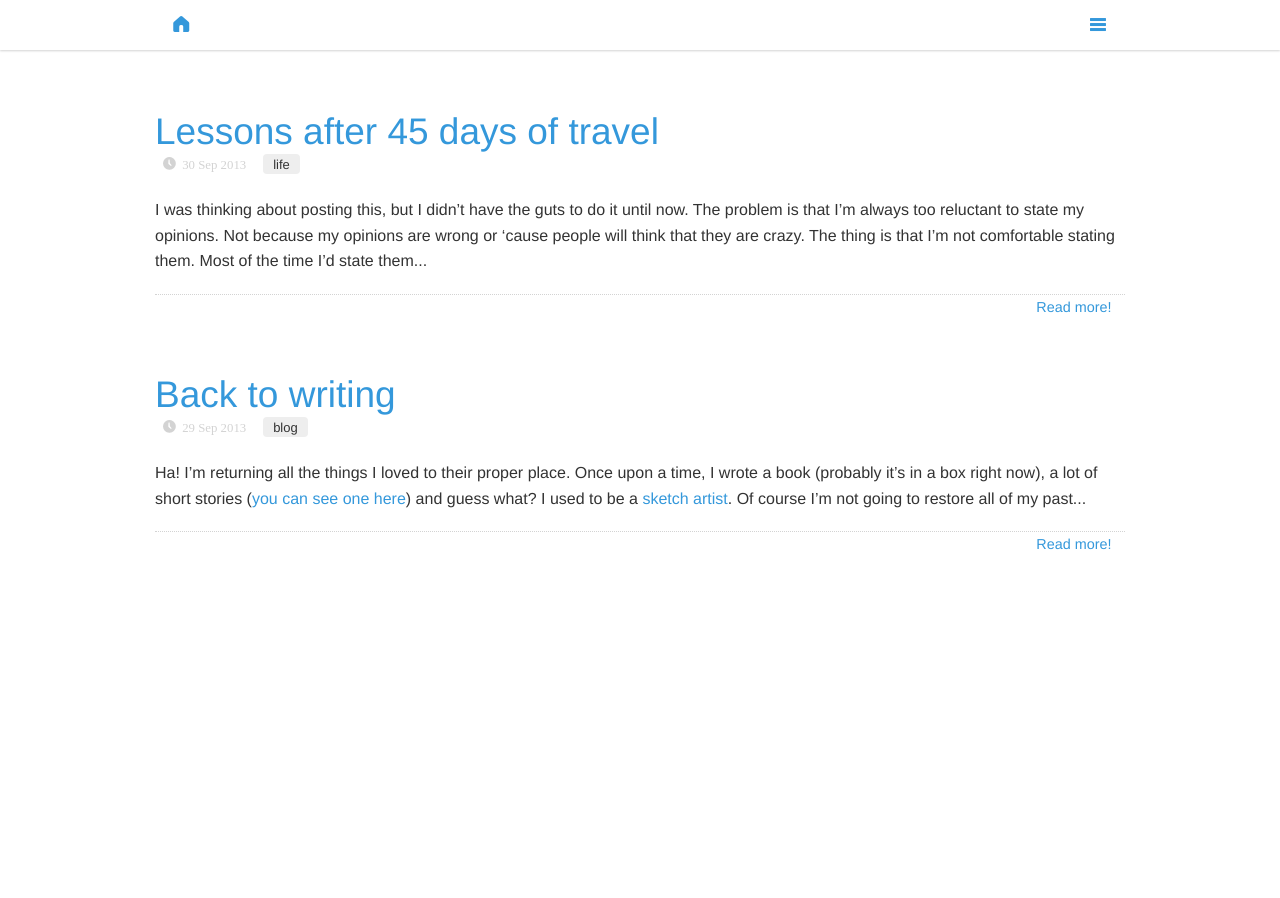
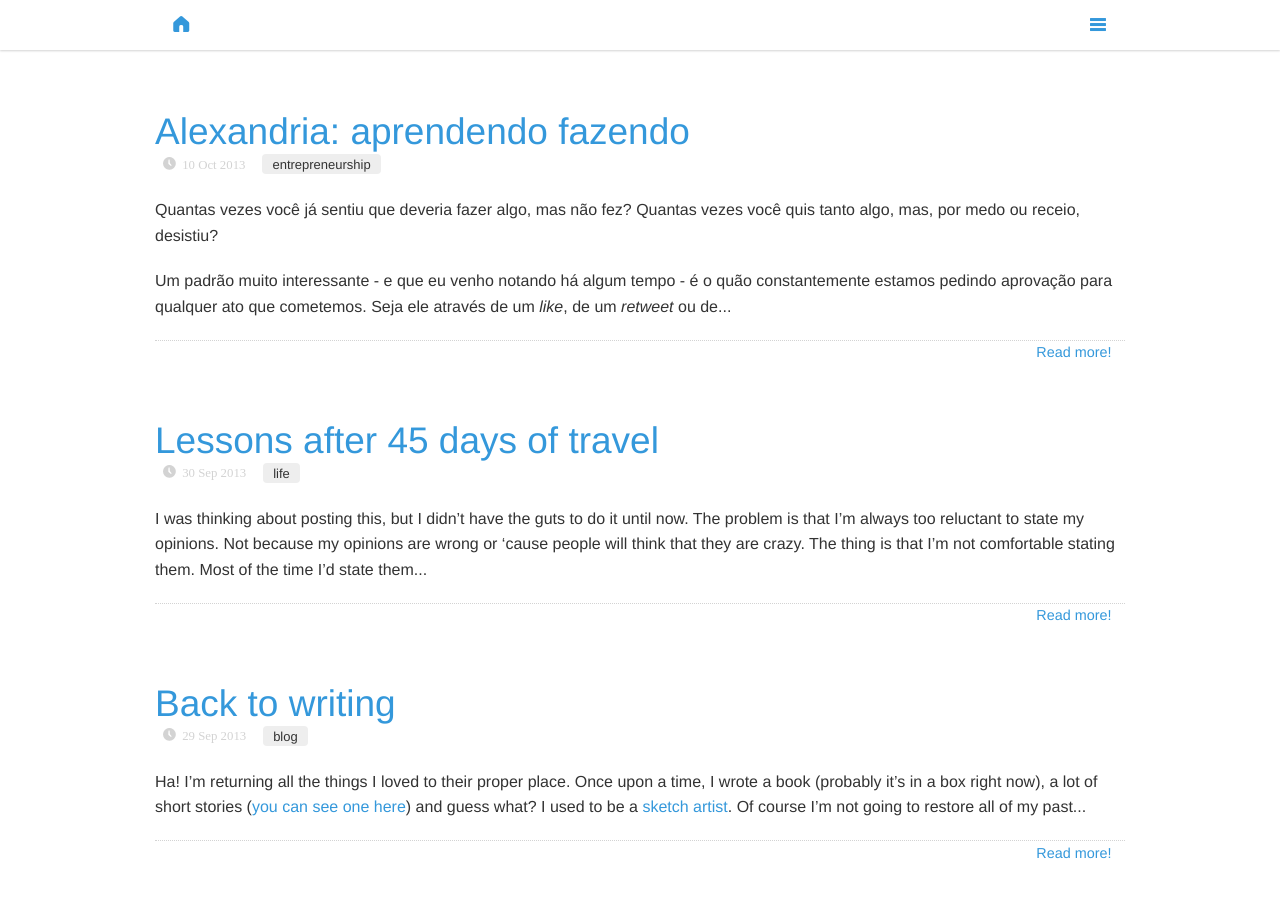
Before and after one commit to luizfonseca/luizfonseca.github.io, a Jekyll site: the page built from index.html, in a window 1280 px wide. Built offline with Jekyll 4.4.1, drawn with Linux system fonts in a browser that asks for light colours; Markdown is read by kramdown in place of the engine named in the settings; part of the change alters nothing that is shown.

Commit message:
Add blog post about Alexandria.

```diff
--- /dev/null
+++ b/_posts/2013-10-11-alexandria-aprendendo-e-fazendo.md
@@ -0,0 +1,43 @@
+---
+layout: post
+title:  "Alexandria: aprendendo fazendo"
+date:   2013-10-10 21:08:00
+categories: entrepreneurship
+description: "Como surgiu a ideia da Alexandria? O que aconteceu durante 8 meses? Quais são os métodos utilizados pra validar a ideia? Só clicar pra descobrir! :)"
+---
+
+
+Quantas vezes você já sentiu que deveria fazer algo, mas não fez? Quantas vezes você quis tanto algo, mas, por medo ou receio, desistiu?
+
+Um padrão muito interessante - e que eu venho notando há algum tempo - é o quão constantemente estamos pedindo aprovação para qualquer ato que cometemos. Seja ele através de um *like*, de um *retweet* ou de um elogio, estamos sempre esperando que alguém valide nossas ações.
+
+E é nessa validação que mora um perigo: quando não recebemos a tal aprovação, há o perigo de acharmos que o que estamos fazendo está errado.
+
+Agora, você se pergunta: o que isso tem a ver com a Alexandria? Então: a Alexandria foi algo que estava comigo há um certo tempo e eu sempre esperava que alguém viesse e me ajudasse na implementação e ideação do projeto. E como ninguém aparecia, eu vivia com o receio, com a constante questão "*E se?*" e em nenhum momento me senti confiante para seguir em frente com a ideia.
+
+Após a [minha viagem]({% post_url 2013-09-30-lessons-learned-after-45-days-of-traveling %}) (que aliás, mudou bastante a minha percepção da vida), eu não consegui mais conviver com essa dúvida e resolvi testar e colocar a ideia na rua. E agora você que está lendo saberá como tudo começou.
+
+
+#### Fevereiro de 2013: onde tudo começou
+
+A maioria das ideias que temos é pra resolver algum problema nosso ou um problema de outra pessoa. Se a sua ideia tenta resolver um problema e você sabe claramente qual problema quer resolver, já está no bom caminho.
+
+A Alexandria surgiu pra resolver o problema que um amigo possuia: ele precisava emprestar um livro aparentemente dificílimo de encontrar. Note o *emprestar*. Ele, explicitamente, queria emprestar e não comprar o livro. E muito provavelmente o livro que ele queria estava na estante de alguém. A questão que veio em seguida foi bem simples: "Como conseguir emprestar esse livro de alguém?".
+
+A primeira hipótese que surgiu foi a mais simplória: publicar um post no facebook, perguntando se alguém possuía o livro e se um empréstimo seria possível. Uma ação simples, sem riscos e todo mundo já fez. Mas, por um breve momento, nos perguntamos: "Existem tantos livros parados, sem leitura... O que fazer para tirá-los de lá?". Não vou descrever em detalhes, mas o que veio depois foi o conceito da Alexandria: para pedir algo, por que não compartilhar algo em troca? Por que não oferecer um livro em troca de um livro?
+
+E foi a partir daí que tínhamos a certeza: a maior biblioteca do mundo somos nós. Ela já existe e está em nosso alcance.
+
+
+#### A splash page
+
+Foi uma questão de tempo para decidirmos o que fazer: primeiro, pensamos em como fazer um convite para que quem estivesse interessado pudesse se manifestar e segundo, em também perceber quantas pessoas realmente estavam interessadas na ideia.
+
+O meu amigo (aqui dou o nome: Thiago Maia, grande amigo!) fez o layout em pouco mais de 30 minutos e eu usei o [Launchrock](http://launchrock.com) pra construir a [página](http://alexandria.launchrock.com). O launchrock não permite muitas personalizações, mas eu como programador optei por burlar vários dos impedimentos na unha. Fizemos tudo em praticamente uma noite e colocamos a splash page no ar para ver qual seria o feedback da nossa rede de amigos.
+
+O resultado? Quase 700 pessoas em menos de 2 semanas. Por incrível que pareça, é um número razoável, considerando apenas a nossa rede de amigos próxima.
+
+Após esse momento nós sabíamos: algo lindo vai nascer disso.
+
+
+[...] **continua**
```
Also changed, not shown: _posts/2013-09-30-lessons-learned-after-45-days-of-traveling.md (line endings or trailing spaces).
